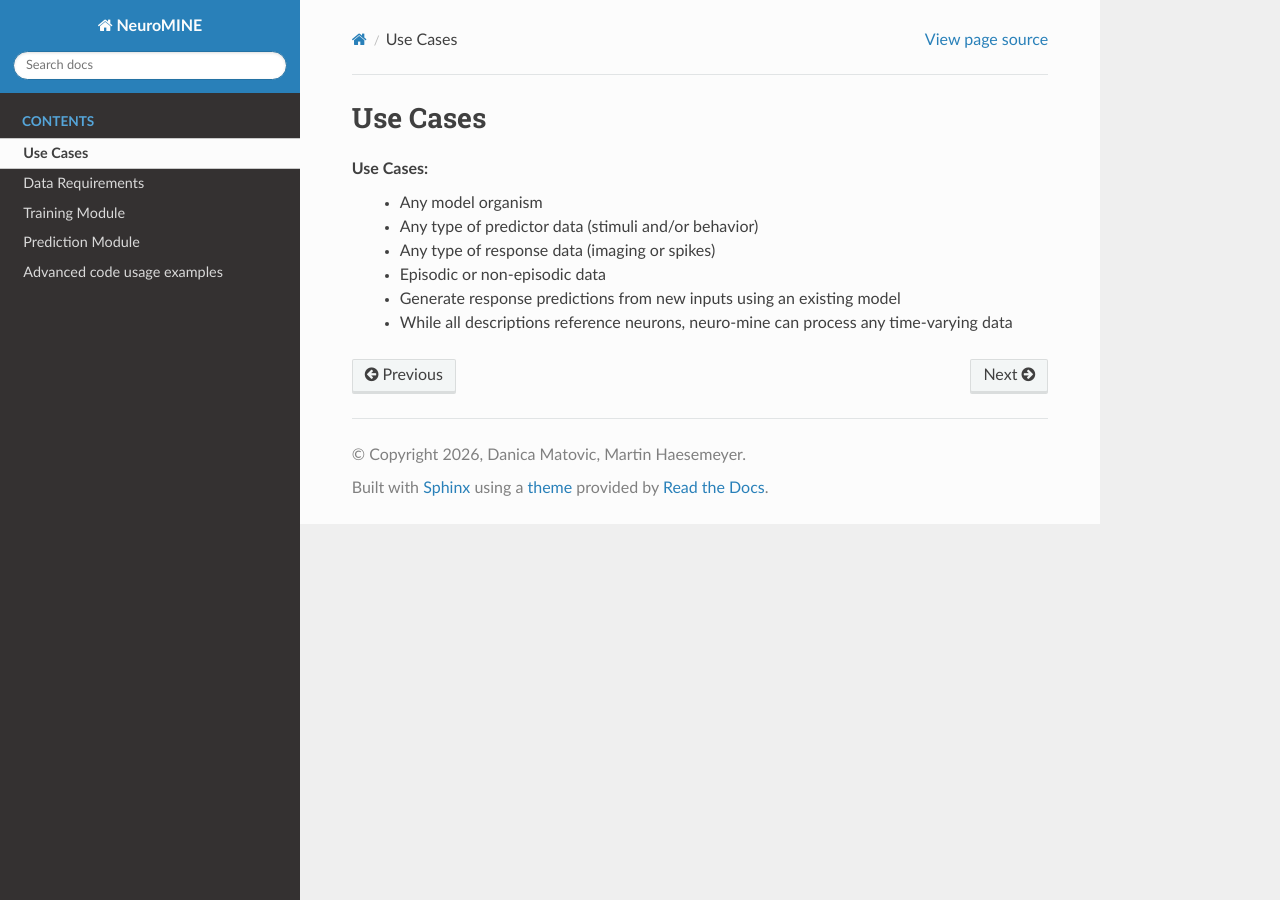
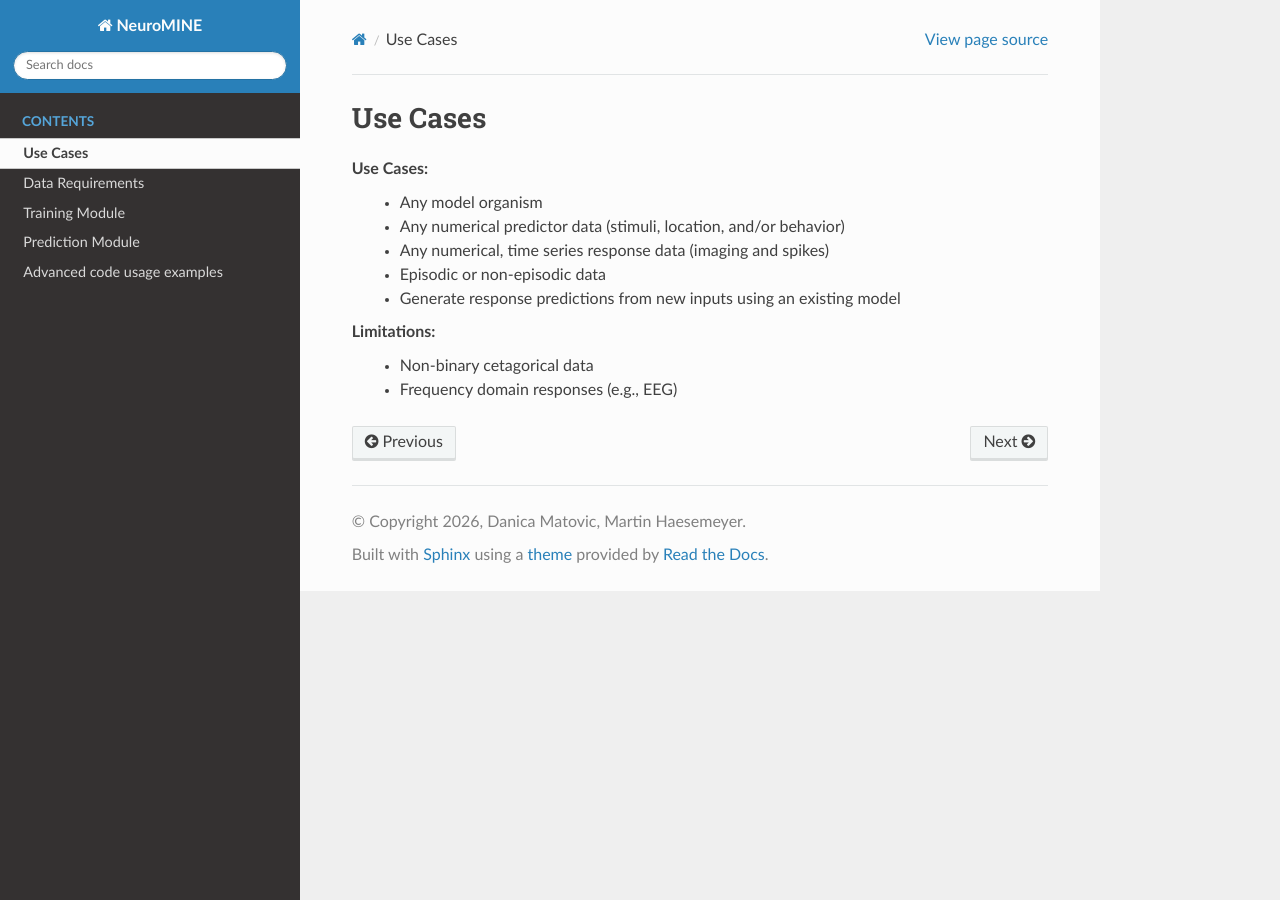
Before and after one commit to matovic5/neuro_mine, a Sphinx documentation site: the page built from docs/use_cases.rst, in a window 1280 px wide. Built offline with Sphinx 7.4.7 and the Read the Docs theme 3.1.0, drawn with Linux system fonts in a browser that asks for light colours.

Commit message:
Update use_cases.rst

```diff
--- a/docs/use_cases.rst
+++ b/docs/use_cases.rst
@@ -3,8 +3,11 @@ Use Cases
 
 Use Cases:
     - Any model organism
-    - Any type of predictor data (stimuli and/or behavior)
-    - Any type of response data (imaging or spikes)
+    - Any numerical predictor data (stimuli, location, and/or behavior)
+    - Any numerical, time series response data (imaging and spikes)
     - Episodic or non-episodic data
     - Generate response predictions from new inputs using an existing model
-    - While all descriptions reference neurons, neuro-mine can process any time-varying data
+
+Limitations:
+    - Non-binary cetagorical data
+    - Frequency domain responses (e.g., EEG)
```
